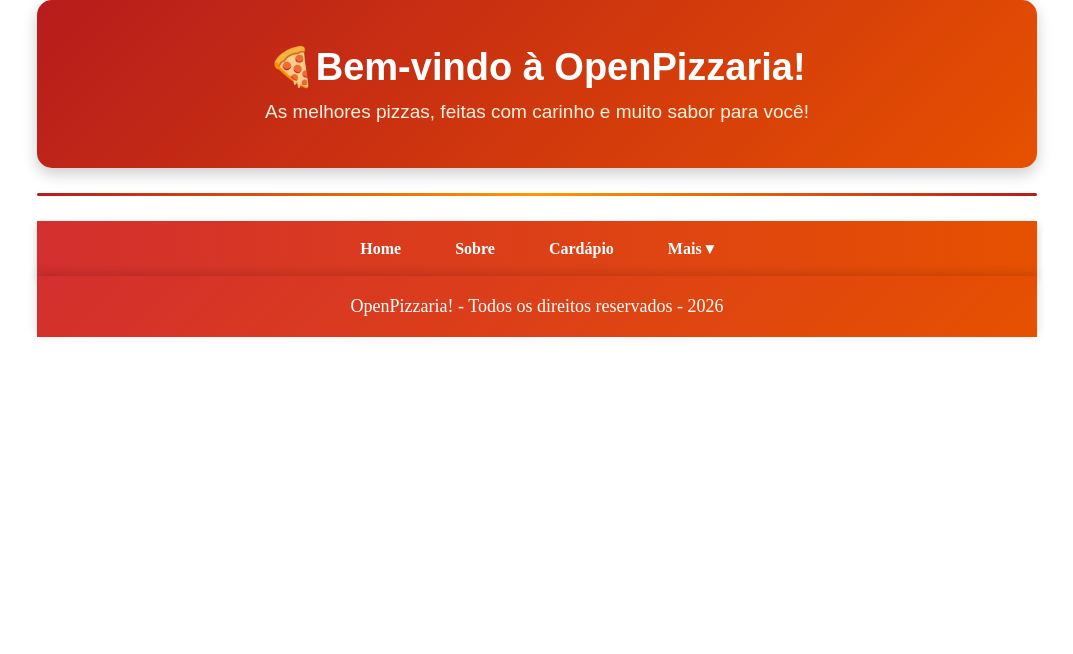
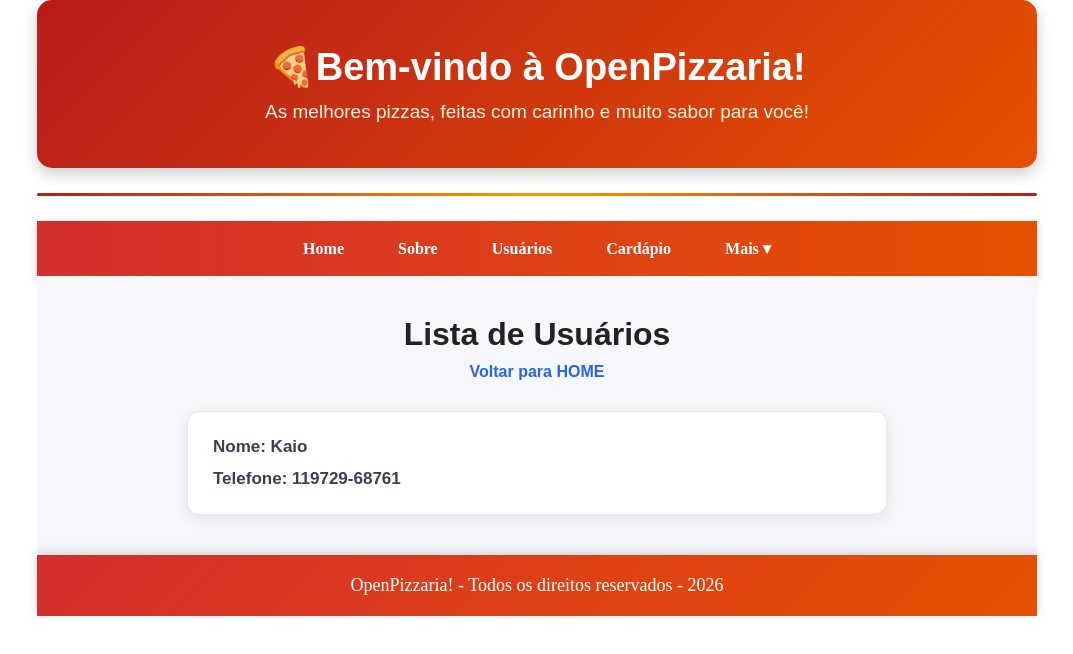
Before and after one commit to giovannirp/domando-gpt, a React (Vite) app in the folder open-pizzaria/: page /users in a window 1280 px wide. Shown: the top 654 px of the page, without its empty margins (103-1176 px from the left). Built offline with nearby package versions, Linux system fonts and the light colour scheme.

Commit message:
feat: configurando pagina nova e criando função para consumir API

```diff
--- a/open-pizzaria/src/Components/Menu/index.jsx
+++ b/open-pizzaria/src/Components/Menu/index.jsx
@@ -11,6 +11,9 @@ const Menu = () => {
                 </li>
                 <li>
                     <Link to="/sobre">Sobre</Link>
+                </li>
+                <li>
+                    <Link to="/users">Usuários</Link>
                 </li>
                 <li><a href="#">Cardápio</a></li>
 
--- /dev/null
+++ b/open-pizzaria/src/Pages/Users/Users.css
@@ -0,0 +1,60 @@
+.containerUsers {
+  padding: 40px 20px;
+  background-color: #f5f7fa;
+  font-family: Arial, sans-serif;
+  color: #333;
+
+  display: flex;
+  flex-direction: column;
+  align-items: center;
+}
+
+.containerUsers h1 {
+  margin: 0 0 10px;
+  color: #222;
+  font-size: 32px;
+}
+
+.containerUsers > a {
+  margin-bottom: 30px;
+  color: #2563eb;
+  text-decoration: none;
+  font-weight: 600;
+  transition: 0.2s;
+}
+
+.containerUsers > a:hover {
+  color: #1d4ed8;
+  text-decoration: underline;
+}
+
+.contentUsers {
+  width: 100%;
+  max-width: 700px;
+}
+
+/* Card do usuário */
+.contentUsers article {
+  background-color: #fff;
+  padding: 25px;
+  border-radius: 12px;
+
+  display: flex;
+  flex-direction: column;
+  gap: 12px;
+
+  box-shadow: 0 4px 15px rgba(0, 0, 0, 0.08);
+  border: 1px solid #e5e7eb;
+
+  transition: transform 0.2s, box-shadow 0.2s;
+}
+
+.contentUsers article:hover {
+  transform: translateY(-3px);
+  box-shadow: 0 8px 20px rgba(0, 0, 0, 0.12);
+}
+
+.contentUsers article strong {
+  font-size: 17px;
+  color: #374151;
+}
--- /dev/null
+++ b/open-pizzaria/src/Pages/Users/index.jsx
@@ -0,0 +1,26 @@
+import { Link } from "react-router-dom";
+import { useEffect, useState } from "react";
+import "./Users.css"
+
+export default function index() {
+  // UseState do react para gerenciar estado dos usuários
+  const [usuarios, setUsuarios] = useState([]);
+
+  // Hook useEffect para lidar com efeitos colaterais no componente
+  useEffect(() => {
+    console.log("Oláaaaa");
+  }, [])
+
+  return (
+    <main className="containerUsers">
+        <h1>Lista de Usuários</h1>
+        <Link to="/">Voltar para HOME</Link>
+        <section className="contentUsers">
+            <article>
+                <strong>Nome: Kaio</strong>
+                <strong>Telefone: 119729-68761</strong>
+            </article>
+        </section>
+    </main>
+  )
+}
--- a/open-pizzaria/src/Router.jsx
+++ b/open-pizzaria/src/Router.jsx
@@ -1,6 +1,7 @@
 import React from 'react'
 import Home from './Pages/Home'
 import Sobre from './Pages/Sobre'
+import Users from './Pages/Users'
 import Menu from './Components/Menu'
 import { BrowserRouter, Route, Routes } from 'react-router-dom'
 
@@ -11,6 +12,7 @@ export default function Router() {
         <Routes>
             <Route path="/" element={<Home />}  />
             <Route path="/sobre" element={<Sobre />} />
+            <Route path="/users" element={<Users />} />
         </Routes>
     </BrowserRouter>
   )
```
